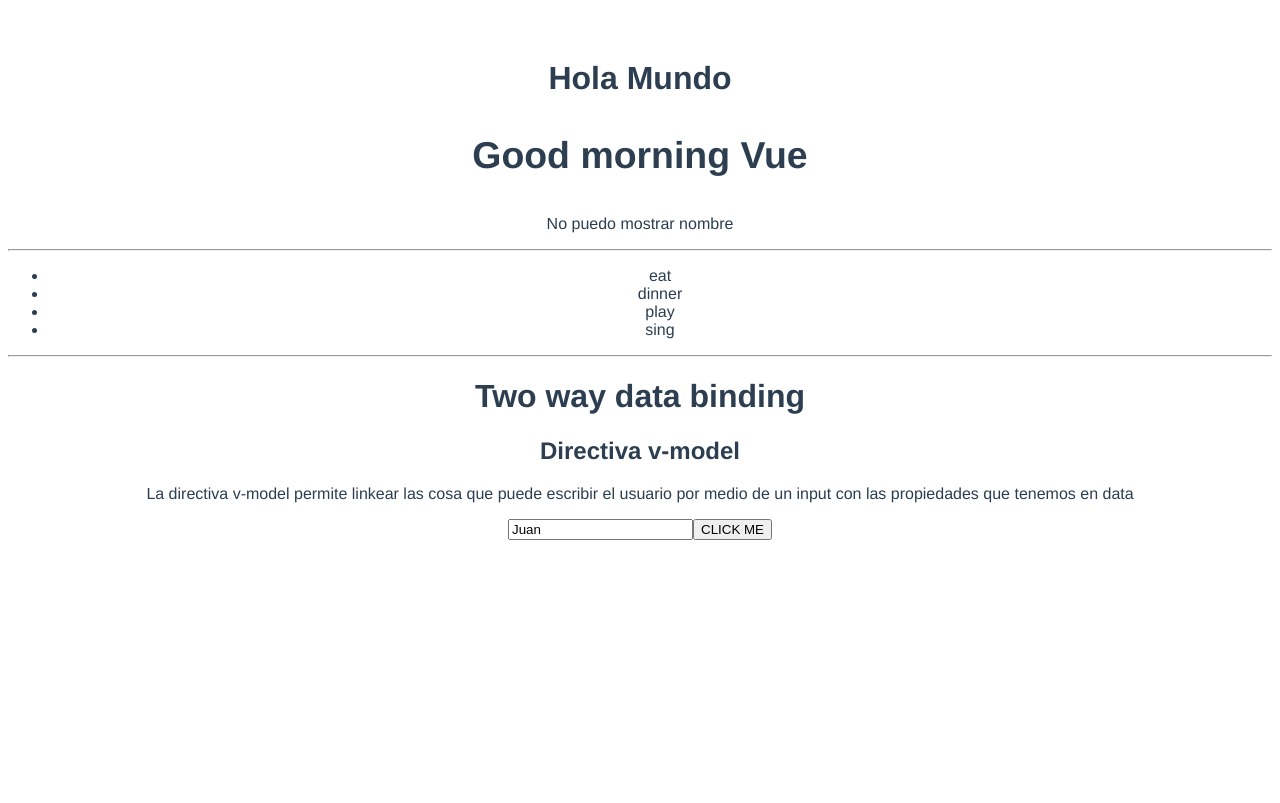
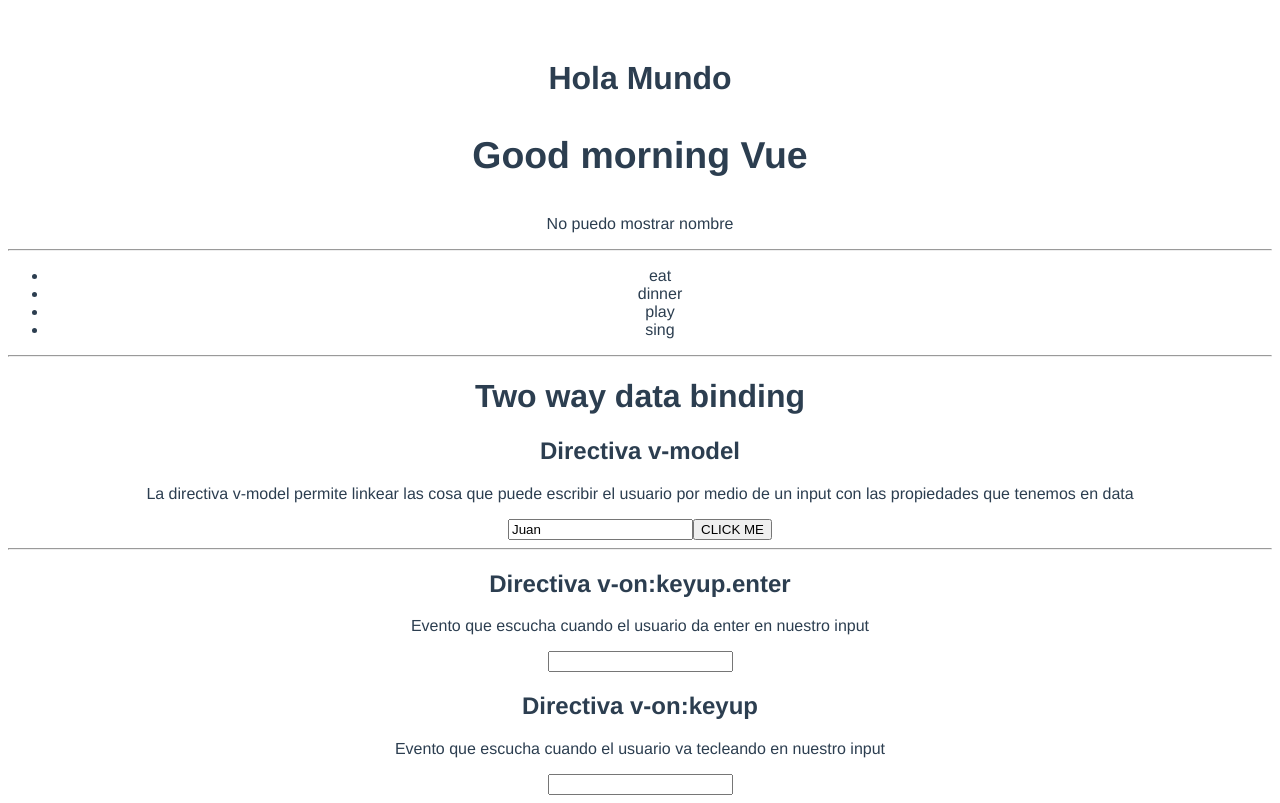
Before and after one commit to jorgechauxjr/practice-vuejs, a Vue app in the folder my-project/: page / in a window 1280 px wide. Built offline with nearby package versions, Linux system fonts and the light colour scheme.

Commit message:
Add diective v-on:keyup to listen event when user types. Test.vue

```diff
--- a/my-project/src/components/Test.vue
+++ b/my-project/src/components/Test.vue
@@ -21,15 +21,29 @@
     <hr>
     <h1>Two way data binding</h1>
     <h2>Directiva v-model</h2>
-    <p>La directiva v-model permite linkear las cosa que puede escribir el usuario por medio de un input con las propiedades que tenemos en data
-</p>
+    <p>La directiva v-model permite linkear las cosa que puede escribir el usuario por medio de un input con las propiedades que tenemos en data</p>
     <input type="text" v-model="user.name">
 
     <button type="button"
       v-on:click="saludar(user.name)">
       CLICK ME
     </button>
+
+    <hr>
+    <h2>Directiva v-on:keyup.enter</h2>
+    <p>Evento que escucha cuando el usuario da enter en nuestro input</p>
+    <!-- Cuando usuario escriba y de enter ejecuta la funcion typing -->
+    <input type="text" v-on:keyup.enter="typedEnter">
+
+    <h2>Directiva v-on:keyup</h2>
+    <p>Evento que escucha cuando el usuario va tecleando en nuestro input</p>
+    <!-- Cuando usuario escriba y de enter ejecuta la funcion typing -->
+    <input type="text" v-on:keyup.enter="typing">
+
+
   </div>
+
+
 </template>
 
 <script>
@@ -54,7 +68,23 @@
     methods: {
       saludar(name) {
         alert(`GOOD MORNING ${name}`)
-      }
+      },
+      typedEnter(e) {
+        // console.log(e)
+        // console.log(e.target.value)
+
+        // 13 es enter
+      //   if (e.target.keyCode === 13) {
+      //     console.log("presiono enter")
+      // }
+      console.log(e)
+      console.log("DIO ENTER")
+    },
+    typing(e) {
+      console.log(e)
+      console.log(e.target.value)
+    }
+
     }
   }
 </script>
```
